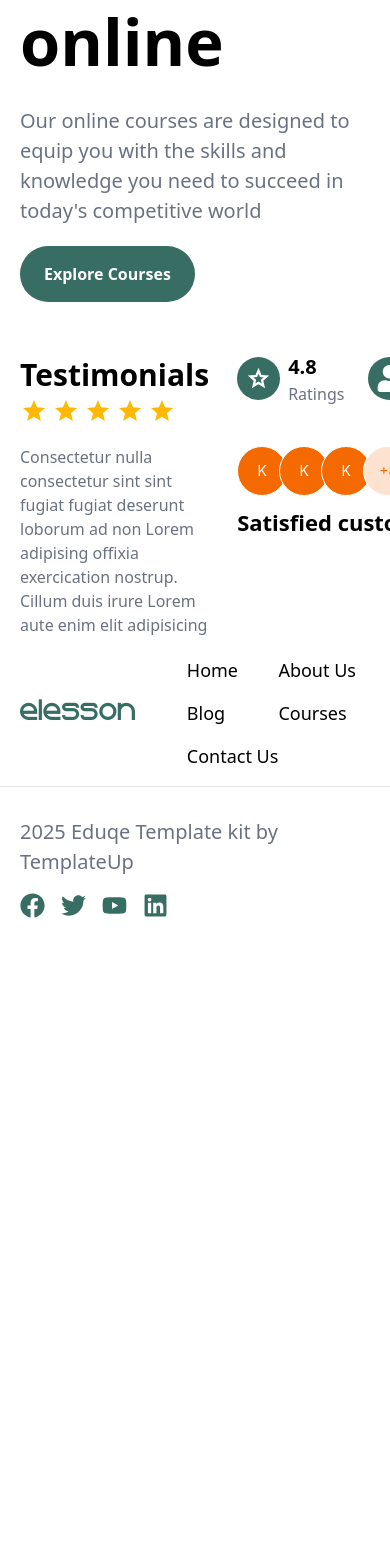
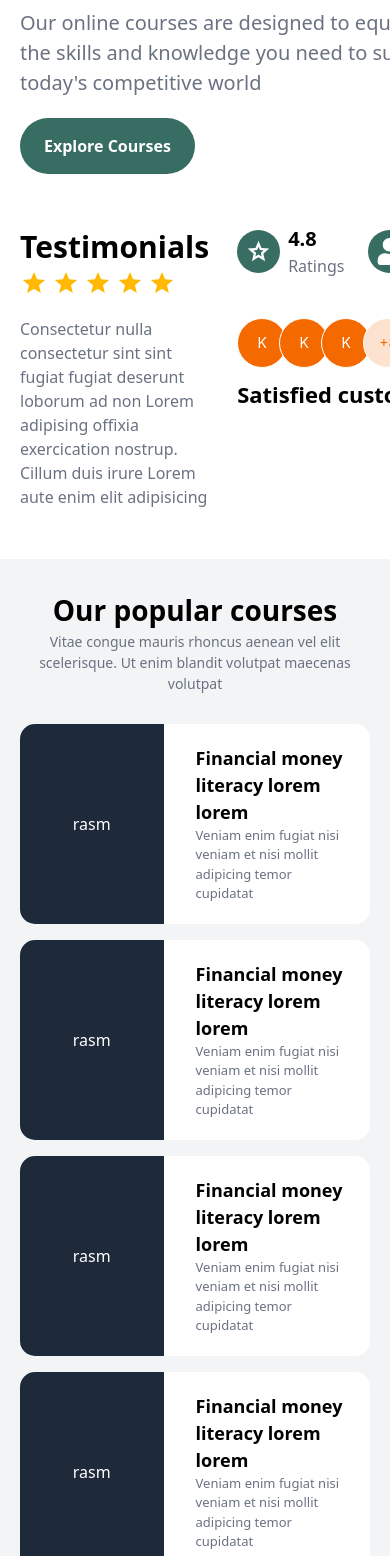
Before and after one commit to 932525862/timer, a React (Vite) app: page / in a window 390 px wide. Shown: the part 432-1988 px from the top of the page. Before the commit the page ends 1400 px from the top, so only its background shows below. Built offline with nearby package versions, Linux system fonts and the light colour scheme.

Commit message:
fix: hero section

```diff
--- a/src/App.jsx
+++ b/src/App.jsx
@@ -1,5 +1,6 @@
 
 import './App.css'
+import Benefits from './components/Benefits'
 import Footer from './components/Footer'
 import Header from './components/Header'
 import Hero from './components/Hero'
@@ -10,6 +11,7 @@ function App() {
     <>
       <Header/>
       <Hero/>
+      <Benefits/>
       <Footer/>
     </>
   )
--- /dev/null
+++ b/src/components/Benefits.jsx
@@ -0,0 +1,49 @@
+import React from "react";
+
+const Benefits = () => {
+  return (
+    <section className="bg-gray-100 py-[30px] sm:py-[50px] mt-[50px]">
+      <div className="container">
+        <div className="w-full text-center ">
+          <h4 className="text-[28px] sm:text-[35px] font-[700]">Our popular courses</h4>
+            <p className="text-gray-500 max-w-[500px] mx-auto text-[14px] sm:text-[16px]">
+              Vitae congue mauris rhoncus aenean vel elit scelerisque. Ut enim
+              blandit volutpat maecenas volutpat
+            </p>
+        </div>
+        <div className="grid grid-cols-1 lg:grid-cols-2 gap-4 mt-[30px] sm:mt-[50px]">
+            <div className="flex items-center gap-3 bg-[#fff] rounded-[15px]">
+                <div className="w-[400px] h-[200px] sm:h-[300px] bg-gray-800 rounded-l-[15px] flex justify-center items-center text-[#fff]">rasm</div>
+                <div className=" items-center p-[20px] h-full flex flex-col justify-center">
+                    <h5 className="text-[18px] sm:text-[25px] font-[700]">Financial money literacy lorem lorem</h5>
+                    <p className="text-gray-500 text-[13px] sm:text-[16px]">Veniam enim fugiat nisi veniam et nisi mollit adipicing temor cupidatat</p>
+                </div>
+            </div>
+            <div className="flex items-center gap-3 bg-[#fff] rounded-[15px]">
+                <div className="w-[400px] h-[200px] sm:h-[300px] bg-gray-800 rounded-l-[15px] flex justify-center items-center text-[#fff]">rasm</div>
+                <div className=" items-center p-[20px] h-full flex flex-col justify-center">
+                    <h5 className="text-[18px] sm:text-[25px] font-[700]">Financial money literacy lorem lorem</h5>
+                    <p className="text-gray-500 text-[13px] sm:text-[16px]">Veniam enim fugiat nisi veniam et nisi mollit adipicing temor cupidatat</p>
+                </div>
+            </div>
+            <div className="flex items-center gap-3 bg-[#fff] rounded-[15px]">
+                <div className="w-[400px] h-[200px] sm:h-[300px] bg-gray-800 rounded-l-[15px] flex justify-center items-center text-[#fff]">rasm</div>
+                <div className=" items-center p-[20px] h-full flex flex-col justify-center">
+                    <h5 className="text-[18px] sm:text-[25px] font-[700]">Financial money literacy lorem lorem</h5>
+                    <p className="text-gray-500 text-[13px] sm:text-[16px]">Veniam enim fugiat nisi veniam et nisi mollit adipicing temor cupidatat</p>
+                </div>
+            </div>
+            <div className="flex items-center gap-3 bg-[#fff] rounded-[15px]">
+                <div className="w-[400px] h-[200px] sm:h-[300px] bg-gray-800 rounded-l-[15px] flex justify-center items-center text-[#fff]">rasm</div>
+                <div className=" items-center p-[20px] h-full flex flex-col justify-center">
+                    <h5 className="text-[18px] sm:text-[25px] font-[700]">Financial money literacy lorem lorem</h5>
+                    <p className="text-gray-500 text-[13px] sm:text-[16px]">Veniam enim fugiat nisi veniam et nisi mollit adipicing temor cupidatat</p>
+                </div>
+            </div>
+        </div>
+      </div>
+    </section>
+  );
+};
+
+export default Benefits;
--- a/src/components/Hero.jsx
+++ b/src/components/Hero.jsx
@@ -1,12 +1,14 @@
 import React from "react";
 import { RiStarSFill, RiStarSLine } from "react-icons/ri";
-import { AntDesignOutlined, UserOutlined } from '@ant-design/icons';
-import { Avatar, Tooltip } from 'antd';
+import { AntDesignOutlined, UserOutlined } from "@ant-design/icons";
+import { Avatar, Tooltip } from "antd";
 import { FaUser } from "react-icons/fa";
+import heroImg from "../assets/hero1.png";
 const Hero = () => {
   return (
     <section>
       <div className="container">
+        <div className="flex justify-between">
           <div>
             <div className="mt-[40px]">
               <h1 className="text-[65px] font-bold max-w-[500px]">
@@ -64,26 +66,111 @@ const Hero = () => {
                     <Avatar.Group
                       max={{
                         count: 3,
-                      style: { color: "#f56a00", backgroundColor: "#fde3cf", width: "50px", height: "50px" },
+                        style: {
+                          color: "#f56a00",
+                          backgroundColor: "#fde3cf",
+                          width: "50px",
+                          height: "50px",
+                        },
                       }}
                     >
-                    <Avatar style={{ backgroundColor: "#f56a00", width: "50px", height: "50px"}}>K</Avatar>
-                    <Avatar style={{ backgroundColor: "#f56a00", width: "50px", height: "50px" }}>K</Avatar>
-                    <Avatar style={{ backgroundColor: "#f56a00", width: "50px", height: "50px" }}>K</Avatar>
-                    <Avatar style={{ backgroundColor: "#f56a00", width: "50px", height: "50px"}}>K</Avatar>
-                    <Avatar style={{ backgroundColor: "#f56a00", width: "50px", height: "50px" }}>K</Avatar>
-                    <Avatar style={{ backgroundColor: "#f56a00", width: "50px", height: "50px" }}>K</Avatar>
-                    <Avatar style={{ backgroundColor: "#f56a00", width: "50px", height: "50px"}}>K</Avatar>
-                    <Avatar style={{ backgroundColor: "#f56a00", width: "50px", height: "50px" }}>K</Avatar>
-                    <Avatar style={{ backgroundColor: "#f56a00", width: "50px", height: "50px" }}>K</Avatar>
+                      <Avatar
+                        style={{
+                          backgroundColor: "#f56a00",
+                          width: "50px",
+                          height: "50px",
+                        }}
+                      >
+                        K
+                      </Avatar>
+                      <Avatar
+                        style={{
+                          backgroundColor: "#f56a00",
+                          width: "50px",
+                          height: "50px",
+                        }}
+                      >
+                        K
+                      </Avatar>
+                      <Avatar
+                        style={{
+                          backgroundColor: "#f56a00",
+                          width: "50px",
+                          height: "50px",
+                        }}
+                      >
+                        K
+                      </Avatar>
+                      <Avatar
+                        style={{
+                          backgroundColor: "#f56a00",
+                          width: "50px",
+                          height: "50px",
+                        }}
+                      >
+                        K
+                      </Avatar>
+                      <Avatar
+                        style={{
+                          backgroundColor: "#f56a00",
+                          width: "50px",
+                          height: "50px",
+                        }}
+                      >
+                        K
+                      </Avatar>
+                      <Avatar
+                        style={{
+                          backgroundColor: "#f56a00",
+                          width: "50px",
+                          height: "50px",
+                        }}
+                      >
+                        K
+                      </Avatar>
+                      <Avatar
+                        style={{
+                          backgroundColor: "#f56a00",
+                          width: "50px",
+                          height: "50px",
+                        }}
+                      >
+                        K
+                      </Avatar>
+                      <Avatar
+                        style={{
+                          backgroundColor: "#f56a00",
+                          width: "50px",
+                          height: "50px",
+                        }}
+                      >
+                        K
+                      </Avatar>
+                      <Avatar
+                        style={{
+                          backgroundColor: "#f56a00",
+                          width: "50px",
+                          height: "50px",
+                        }}
+                      >
+                        K
+                      </Avatar>
                       <Tooltip title="Ant User" placement="top">
                         <Avatar
-                        style={{ backgroundColor: "#87d068", width: "50px", height: "50px" }}
+                          style={{
+                            backgroundColor: "#87d068",
+                            width: "50px",
+                            height: "50px",
+                          }}
                           icon={<UserOutlined />}
                         />
                       </Tooltip>
                       <Avatar
-                      style={{ backgroundColor: "#1677ff", width: "50px", height: "50px" }}
+                        style={{
+                          backgroundColor: "#1677ff",
+                          width: "50px",
+                          height: "50px",
+                        }}
                         icon={<AntDesignOutlined />}
                       />
                     </Avatar.Group>
@@ -95,6 +182,10 @@ const Hero = () => {
               </div>
             </div>
           </div>
+          <div className="self-end">
+            <img src={heroImg} alt="girl photo" />
+          </div>
+        </div>
       </div>
     </section>
   );
```
Also changed, not shown: src/assets/hero1.png (added). Lines whose indentation alone changed are shown as unchanged.
